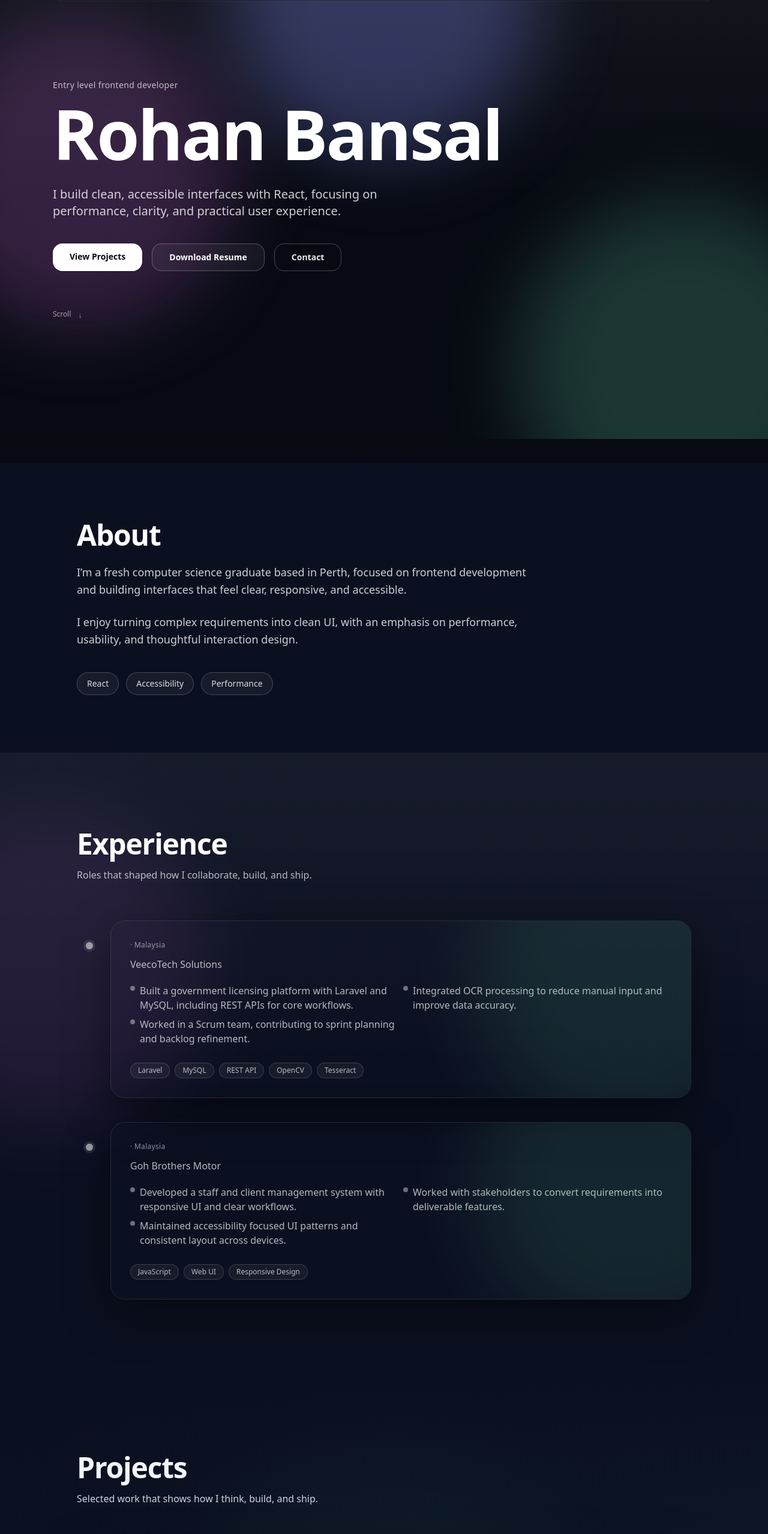
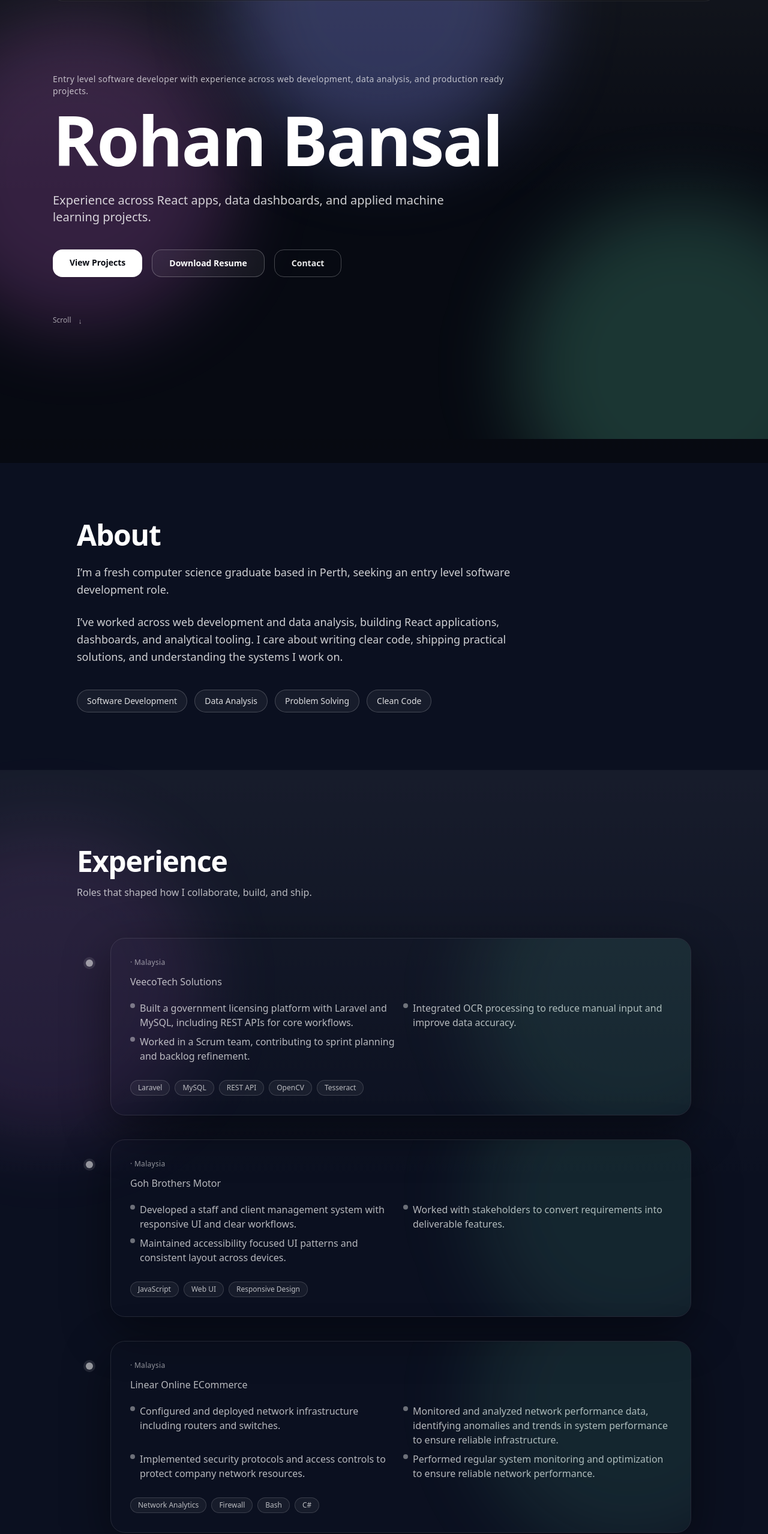
Before and after one commit to System32NotFound/Portfolio, a React (Vite) app in the folder my_portfolio/: page / in a window 1280 px wide. Shown: the part 68-2626 px from the top of the page at 60% size. Built offline with nearby package versions, Linux system fonts and the light colour scheme.

Commit message:
Portfolio v2.1

```diff
--- a/my_portfolio/index.html
+++ b/my_portfolio/index.html
@@ -2,12 +2,39 @@
 <html lang="en">
   <head>
     <meta charset="UTF-8" />
-    <link rel="icon" type="image/svg+xml" href="/vite.svg" />
-    <meta name="viewport" content="width=device-width, initial-scale=1.0" />
-    <title>my_portfolio</title>
+
+    <!-- Favicon -->
+    <link rel="icon" type="image/x-icon" href="/favicon.ico" />
+
+    <!-- Viewport -->
+    <meta name="viewport" content="width=device-width, initial-scale=1" />
+
+    <!-- Primary SEO -->
+    <title>Rohan Bansal | Software Developer</title>
+    <meta
+      name="description"
+      content="Rohan Bansal is an entry level software developer with experience across web development, React applications, and data driven projects."
+    />
+
+    <!-- Open Graph / Social -->
+    <meta property="og:title" content="Rohan Bansal | Software Developer" />
+    <meta
+      property="og:description"
+      content="Entry level software developer with experience in web development, React, and data driven projects."
+    />
+    <meta property="og:type" content="website" />
+    <meta property="og:url" content="https://rohan-bansal.vercel.app/" />
+    <!-- Optional but recommended -->
+    <!-- <meta property="og:image" content="/og-image.png" /> -->
+
+    <!-- Accessibility / UX -->
+    <meta name="theme-color" content="#070A12" />
   </head>
+
   <body>
     <div id="root"></div>
+
+    <!-- Vite entry -->
     <script type="module" src="/src/main.jsx"></script>
   </body>
 </html>
--- a/my_portfolio/src/components/AboutSection.jsx
+++ b/my_portfolio/src/components/AboutSection.jsx
@@ -22,24 +22,26 @@ export default function AboutSection() {
           </h2>
 
           <p className="mt-6 text-lg leading-relaxed text-white/80">
-            I’m a fresh computer science graduate based in Perth, focused on frontend
-            development and building interfaces that feel clear, responsive, and accessible.
+            I’m a fresh computer science graduate based in Perth, seeking an entry level software development role.
           </p>
 
           <p className="mt-6 text-lg leading-relaxed text-white/80">
-            I enjoy turning complex requirements into clean UI, with an emphasis on
-            performance, usability, and thoughtful interaction design.
+            I’ve worked across web development and data analysis, building React applications, dashboards, and analytical tooling. I care about writing clear code, shipping practical solutions, and understanding the systems I work on.
+
           </p>
 
           <div className="mt-10 flex flex-wrap gap-3">
             <span className="rounded-full border border-white/20 bg-white/5 px-4 py-2 text-sm text-white/85">
-              React
+              Software Development
             </span>
             <span className="rounded-full border border-white/20 bg-white/5 px-4 py-2 text-sm text-white/85">
-              Accessibility
+              Data Analysis
             </span>
             <span className="rounded-full border border-white/20 bg-white/5 px-4 py-2 text-sm text-white/85">
-              Performance
+              Problem Solving
+            </span>
+            <span className="rounded-full border border-white/20 bg-white/5 px-4 py-2 text-sm text-white/85">
+              Clean Code
             </span>
           </div>
         </motion.div>
--- a/my_portfolio/src/components/ContactSection.jsx
+++ b/my_portfolio/src/components/ContactSection.jsx
@@ -21,7 +21,7 @@ export default function ContactSection() {
             Contact
           </h2>
           <p className="mt-4 text-white/70">
-            Best way to reach me.
+            Open to entry level software development, web development, and data focused roles.
           </p>
 
           <div className="mt-10 flex flex-wrap gap-4">
--- a/my_portfolio/src/components/Hero.jsx
+++ b/my_portfolio/src/components/Hero.jsx
@@ -26,7 +26,8 @@ export default function Hero() {
             transition={{ duration: 0.8, ease: baseEase }}
             className="text-sm font-medium tracking-wide text-white/70"
           >
-            Entry level frontend developer
+            Entry level software developer with experience across web development, data analysis, and production ready projects.
+
           </motion.p>
 
           {/* Name: letter reveal */}
@@ -64,8 +65,7 @@ export default function Hero() {
             }}
             className="mt-8 max-w-2xl text-lg leading-relaxed text-white/80 sm:text-xl"
           >
-            I build clean, accessible interfaces with React, focusing on
-            performance, clarity, and practical user experience.
+            Experience across React apps, data dashboards, and applied machine learning projects.
           </motion.p>
 
           {/* Actions */}
--- /dev/null
+++ b/my_portfolio/src/components/SkipToContent.jsx
@@ -0,0 +1,10 @@
+export default function SkipToContent() {
+  return (
+    <a
+      href="#about"
+      className="sr-only focus:not-sr-only fixed left-4 top-4 z-50 rounded-lg bg-white px-4 py-2 text-sm font-semibold text-slate-900"
+    >
+      Skip to content
+    </a>
+  );
+}
--- a/my_portfolio/src/data/experience.js
+++ b/my_portfolio/src/data/experience.js
@@ -25,4 +25,19 @@ export const experiences = [
     ],
     tech: ["JavaScript", "Web UI", "Responsive Design"],
   },
+  {
+    id: "linearonline-dev-2020",
+    company: "Linear Online ECommerce",
+    title: "Network Engineer",
+    location: "Malaysia",
+    dates: "Jan 2020 to Jun 2020",
+    bullets: [
+      "Configured and deployed network infrastructure including routers and switches.",
+      "Monitored and analyzed network performance data, identifying anomalies and trends in system performance to ensure reliable infrastructure.",
+      "Implemented security protocols and access controls to protect company network resources.",
+      "Performed regular system monitoring and optimization to ensure reliable network performance.",
+
+    ],
+    tech: ["Network Analytics", "Firewall", "Bash", "C#"],
+  },
 ];
--- a/my_portfolio/src/pages/Home.jsx
+++ b/my_portfolio/src/pages/Home.jsx
@@ -5,10 +5,12 @@ import ExperienceSection from "../components/ExperienceSection";
 import ProjectsSection from "../components/ProjectsSection";
 import SkillsSection from "../components/SkillsSection";
 import ContactSection from "../components/ContactSection";
+import SkipToContent from "../components/SkipToContent";
 
 export default function Home() {
   return (
     <div id="top">
+      <SkipToContent />
       <SiteNav />
       <Hero />
       <div className="h-10 bg-gradient-to-b from-black/5 to-transparent" />
@@ -16,7 +18,6 @@ export default function Home() {
       <ExperienceSection />
       <ProjectsSection />
       <SkillsSection />
-      <div className="h-10 bg-gradient-to-b from-black-500/5 to-transparent" />
       <ContactSection />
     </div>
   );
--- a/my_portfolio/src/styles/global.css
+++ b/my_portfolio/src/styles/global.css
@@ -13,3 +13,7 @@ body {
 :root {
   scroll-padding-top: 96px;
 }
+:focus-visible {
+  outline: 2px solid rgba(255, 255, 255, 0.6);
+  outline-offset: 2px;
+}
```
Also changed, not shown: 1 other file (tests, documents, lock files or other folders).
